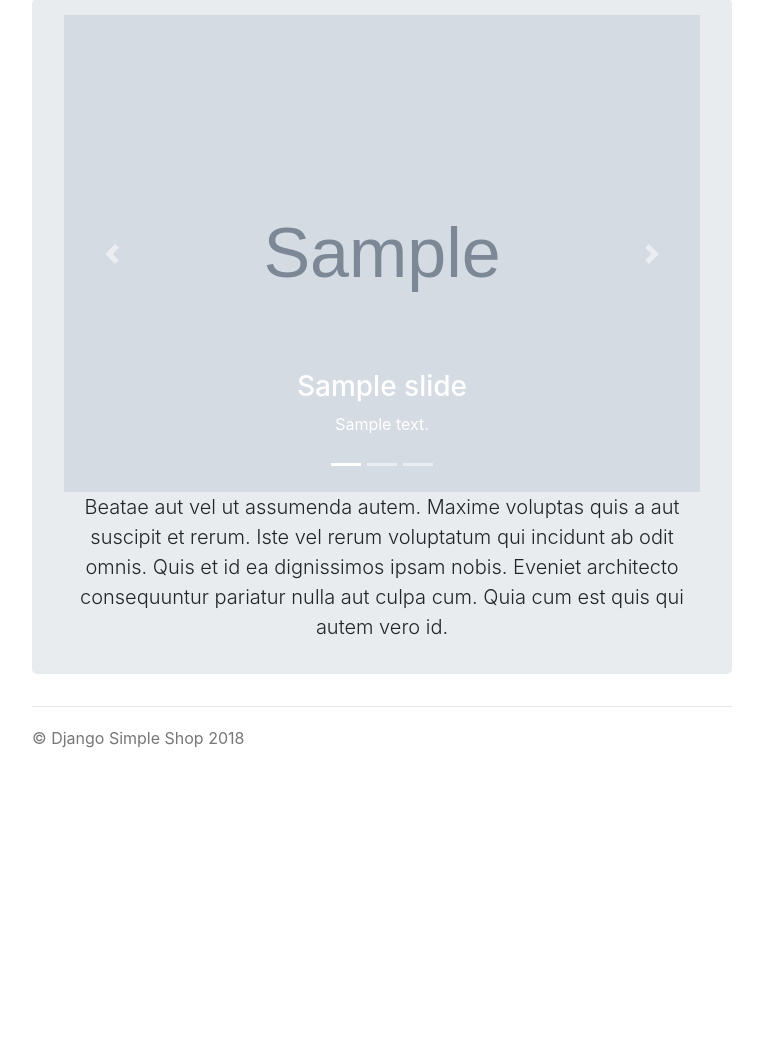
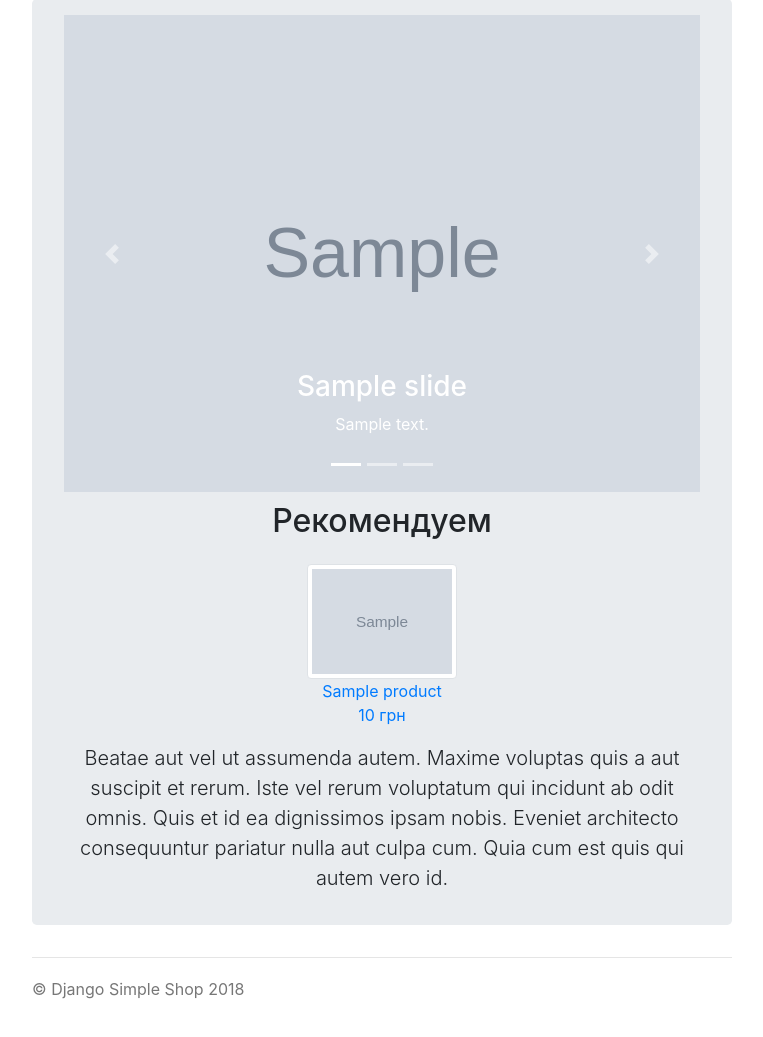
Before and after one commit to igorMIA/django-simple-shop, a Django app: template src/templates/shop/index.html in a window 1280 px wide. Shown: the part 108-1145 px from the top of the page, without its empty margins (258-1021 px from the left). Before the commit the page ends 856 px from the top, so only its background shows below. Run offline with Django 3.2, Linux system fonts and the light colour scheme; the template is opened without the code that fills it: most values are stand-ins (such as "Sample title", 1, 10 or a date in 2020); grey boxes marked "Sample" are stand-in pictures; some libraries are stand-ins or nearby versions.

Commit message:
add recommed section

```diff
--- a/src/admin.py
+++ b/src/admin.py
@@ -3,7 +3,7 @@ from .models import Category, Goods, Carousel, OrderModel
 
 
 class GoodsAdmin(admin.ModelAdmin):
-	list_display = ('title', 'category', 'is_published')
+	list_display = ('title', 'category', 'is_published', 'is_recommend')
 	actions = ['make_published', 'un_published']
 
 	def make_published(self, request, queryset):
--- a/src/models.py
+++ b/src/models.py
@@ -17,6 +17,7 @@ class Category(models.Model):
 class Goods(models.Model):
 	title = models.CharField(max_length=20)
 	is_published = models.BooleanField(default=True)
+	is_recommend = models.BooleanField(default=False)
 	category = models.ForeignKey('Category', on_delete=models.CASCADE)
 	price = models.FloatField()
 	image = models.FileField(upload_to='image/goods/')
--- a/src/static/shop/css/style.css
+++ b/src/static/shop/css/style.css
@@ -117,3 +117,7 @@ body {
   width: 100%;
   height: 100%;
 }
+
+.recommend {
+  margin-bottom: 10px;
+}
--- a/src/templates/shop/index.html
+++ b/src/templates/shop/index.html
@@ -1,7 +1,7 @@
 {% extends 'shop/wrapper.html' %}
 
 {% block content %}
-<div id="demo" class="carousel slide" data-ride="carousel">
+<div id="demo" class="carousel slide recommend" data-ride="carousel">
   <ul class="carousel-indicators">
     <li data-target="#demo" data-slide-to="0" class="active"></li>
     <li data-target="#demo" data-slide-to="1"></li>
@@ -25,5 +25,18 @@
     <span class="carousel-control-next-icon"></span>
   </a>
 </div>
+<h2>Рекомендуем</h2>
+<div class="container">
+  <div class="row">
+  {% for product in recommend %}
+      <div class="col-sm">
+        <a href="{% url 'product' title=product.title %}" class="a-category">
+        <img src="{{product.image.url}}"  class="img-thumbnail category-image" alt="">
+      <p class="category-text">{{product.title}}<br>{{product.price}} грн</p>
+      </a>
+      </div>
+  {% endfor %}
+  </div>
+</div>
 <p class="lead">Beatae aut vel ut assumenda autem. Maxime voluptas quis a aut suscipit et rerum. Iste vel rerum voluptatum qui incidunt ab odit omnis. Quis et id ea dignissimos ipsam nobis. Eveniet architecto consequuntur pariatur nulla aut culpa cum. Quia cum est quis qui autem vero id.</p>
 {% endblock %}
--- a/src/views.py
+++ b/src/views.py
@@ -7,6 +7,7 @@ from django.core.mail import send_mail
 def index(request):
 	context = {}
 	context['slides'] = Carousel.objects.all()
+	context['recommend'] = Goods.objects.filter(is_recommend=True)
 	context['site_title'] = 'Главная'
 	return render(request, 'shop/index.html', context)
 
```
Also changed, not shown: 1 other file.
